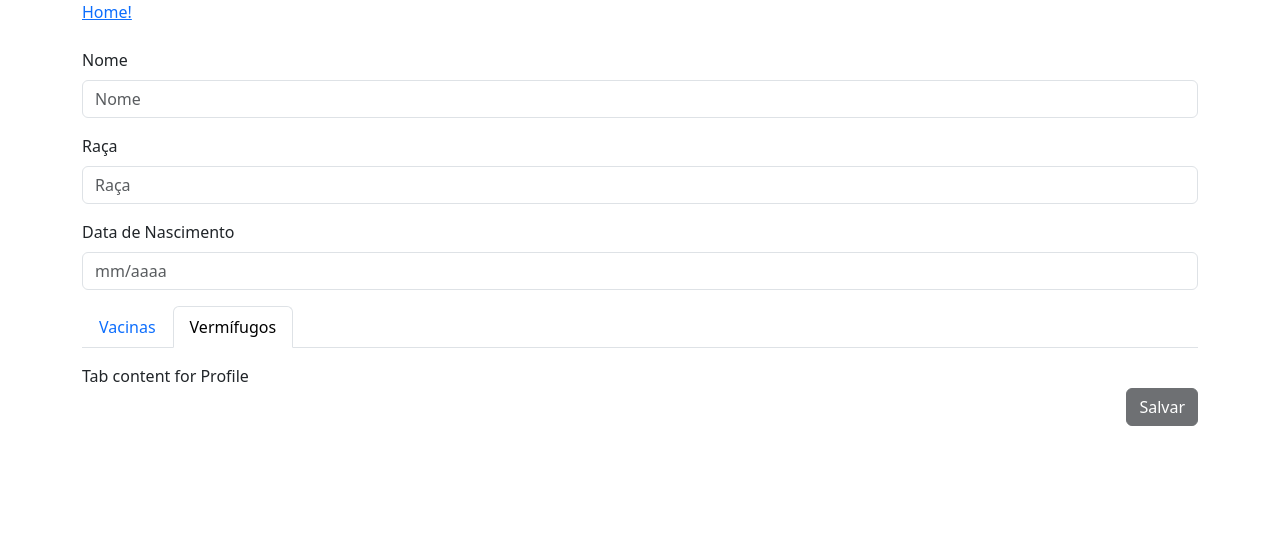
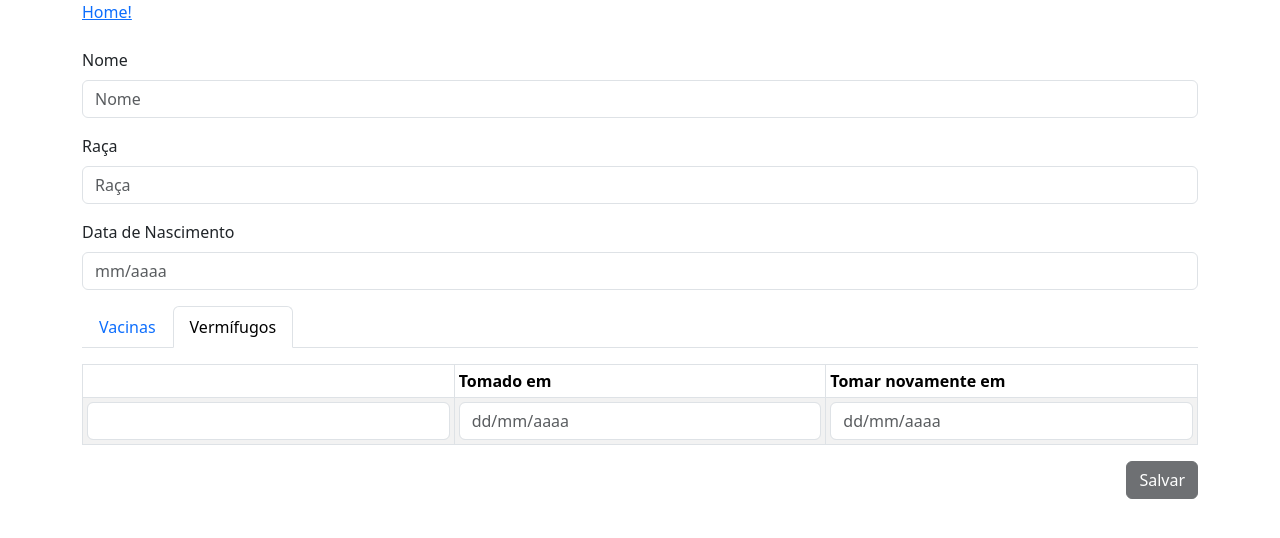
Before and after one commit to MorganaDuarte/pets-routine, a React (Create React App) app: page /create in a window 1280 px wide. Both pictures are taken after a click on the tab "Vermífugos". Shown: the top 538 px of the page. Built offline with nearby package versions, Linux system fonts and the light colour scheme.

Commit message:
create Dewormers

```diff
--- a/src/components/Profile/Create/index.tsx
+++ b/src/components/Profile/Create/index.tsx
@@ -6,6 +6,8 @@ import { v4 as uuidv4 } from 'uuid';
 import { Vaccines } from "../../../types/vaccines";
 import BasicDataForm from "../Form/./BasicDataForm";
 import VaccineTable from "../Form/./VaccinesTable";
+import DewormersTable from "../Form/./DewormersTable";
+import {Dewormers} from "../../../types/dewormers";
 
 export default function Create() {
   const navigate = useNavigate();
@@ -14,11 +16,15 @@ export default function Create() {
     race: "",
     birthDate: "",
     id: uuidv4(),
-    vaccines: []
+    vaccines: [],
+    dewormers: []
   });
   const [vaccineRows, setVaccineRows] = useState([
     { vaccine: 'Raiva', appliedDate: '', replicateDate: '' },
     { vaccine: 'V10', appliedDate: '', replicateDate: '' }
+  ]);
+  const [dewormersRows, setDewormers] = useState([
+    { dewormer: '', appliedDate: '', replicateDate: '' },
   ]);
   const [isFormComplete, setIsFormComplete] = useState(false);
   const handleChange = (e: ChangeEvent<HTMLInputElement>) => {
@@ -43,6 +49,21 @@ export default function Create() {
       return newRows;
     });
   };
+  const handlesDewormersChange = (index: number, field: keyof Dewormers, value: string) => {
+    setDewormers((prevRows) => {
+      const newRows = [...prevRows];
+      newRows[index][field] = value;
+
+      setFormData((prevData) => {
+        const newData = {...prevData}
+        newData.dewormers = newRows
+
+        return newData
+      });
+
+      return newRows;
+    });
+  };
   const handleAddRow = () => {
     setVaccineRows((prevRows) => [
       ...prevRows,
@@ -51,11 +72,8 @@ export default function Create() {
   };
   useEffect(() => {
     const isMainFormComplete = Object.values(formData).every((value) => value !== "");
-    const areVaccinesComplete = vaccineRows.every(
-      (vaccine) => vaccine.vaccine !== "" && vaccine.appliedDate !== "" && vaccine.replicateDate !== ""
-    );
-    setIsFormComplete(isMainFormComplete && areVaccinesComplete);
-  }, [formData, vaccineRows]);
+    setIsFormComplete(isMainFormComplete);
+  }, [formData]);
   function navigateToProfile(dog: Dog ) {
     navigate(`/profile/${dog.id}`, { state: { dog } })
   }
@@ -77,8 +95,8 @@ export default function Create() {
           <Tab eventKey="vaccine" title="Vacinas">
             <VaccineTable vaccineRows={vaccineRows} handleVaccineChange={handleVaccineChange} handleAddRow={handleAddRow} />
           </Tab>
-          <Tab eventKey="vermifuges" title="Vermífugos">
-            Tab content for Profile
+          <Tab eventKey="dewormers" title="Vermífugos">
+            < DewormersTable dewormersRows={dewormersRows} handlesDewormersChange={handlesDewormersChange} />
           </Tab>
         </Tabs>
         <div className="d-flex justify-content-end">
--- /dev/null
+++ b/src/components/Profile/Form/DewormersTable/index.tsx
@@ -0,0 +1,33 @@
+import { Form, Table } from "react-bootstrap";
+import { Dewormers } from "../../../../types/dewormers";
+import React from "react";
+
+interface Props {
+  dewormersRows: Dewormers[];
+  handlesDewormersChange: (index: number, field: keyof Dewormers, value: string) => void;
+}
+
+export default function DewormersTable({ dewormersRows, handlesDewormersChange }: Props) {
+  return(
+    <>
+      <Table striped bordered hover size="sm">
+        <thead>
+        <tr>
+          <th></th>
+          <th>Tomado em</th>
+          <th>Tomar novamente em</th>
+        </tr>
+        </thead>
+        <tbody>
+        {dewormersRows.map((row, index) => (
+          <tr key={index}>
+            <td><Form.Control placeholder={row.dewormer} onChange={(e) => handlesDewormersChange(index, 'dewormer', e.target.value)}/></td>
+            <td><Form.Control placeholder="dd/mm/aaaa" defaultValue={row.appliedDate} onChange={(e) => handlesDewormersChange(index, 'appliedDate', e.target.value)}/></td>
+            <td><Form.Control placeholder="dd/mm/aaaa" defaultValue={row.replicateDate} onChange={(e) => handlesDewormersChange(index, 'replicateDate', e.target.value)}/></td>
+          </tr>
+        ))}
+        </tbody>
+      </Table>
+    </>
+  )
+}
--- a/src/components/Profile/index.tsx
+++ b/src/components/Profile/index.tsx
@@ -1,10 +1,12 @@
 import { Form, Tab, Table, Tabs } from "react-bootstrap";
 import { useLocation } from "react-router-dom";
 import {Vaccines} from "../../types/vaccines";
+import {Dewormers} from "../../types/dewormers";
 
 export default function Profile() {
   const location = useLocation();
   const { dog } = location.state;
+
   return(
     <>
       <Form className="mt-4">
@@ -38,7 +40,24 @@ export default function Profile() {
             </Table>
           </Tab>
           <Tab eventKey="worms" title="Vermes">
-            Tab content for Profile
+            <Table striped bordered hover size="sm">
+              <thead>
+              <tr>
+                <th></th>
+                <th>Tomado em</th>
+                <th>Tomar novamente em</th>
+              </tr>
+              </thead>
+              <tbody>
+              {dog.dewormers.map((dog: Dewormers, index: number ) => (
+                <tr key={index}>
+                  <td><Form.Control defaultValue={dog.dewormer} /></td>
+                  <td><Form.Control defaultValue={dog.appliedDate} /></td>
+                  <td><Form.Control defaultValue={dog.replicateDate} /></td>
+                </tr>
+              ))}
+              </tbody>
+            </Table>
           </Tab>
         </Tabs>
       </Form>
--- /dev/null
+++ b/src/types/dewormers.tsx
@@ -0,0 +1,5 @@
+export interface Dewormers {
+  dewormer: string,
+  appliedDate: string,
+  replicateDate: string
+}
--- a/src/types/dogs.tsx
+++ b/src/types/dogs.tsx
@@ -1,9 +1,11 @@
 import { Vaccines } from "./vaccines";
+import { Dewormers } from "./dewormers";
 
 export interface Dog {
   id: string,
   name: string,
   race: string,
   birthDate: string,
-  vaccines: Vaccines[]
+  vaccines: Vaccines[],
+  dewormers: Dewormers[]
 }
```
